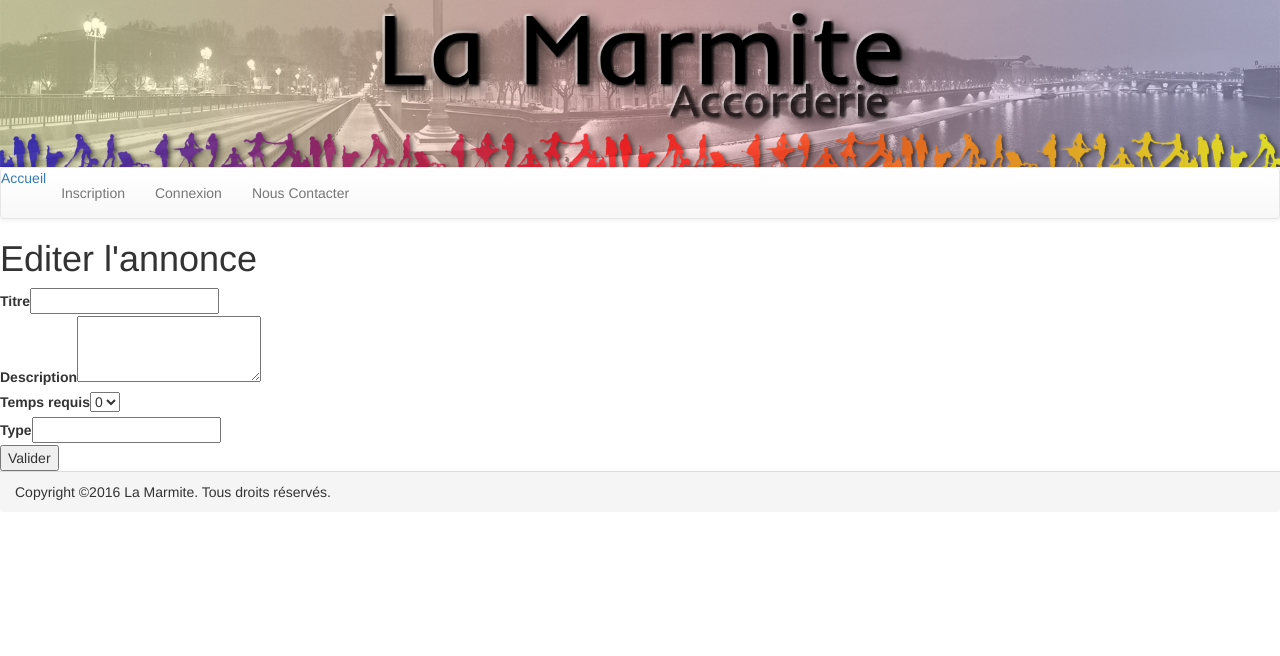
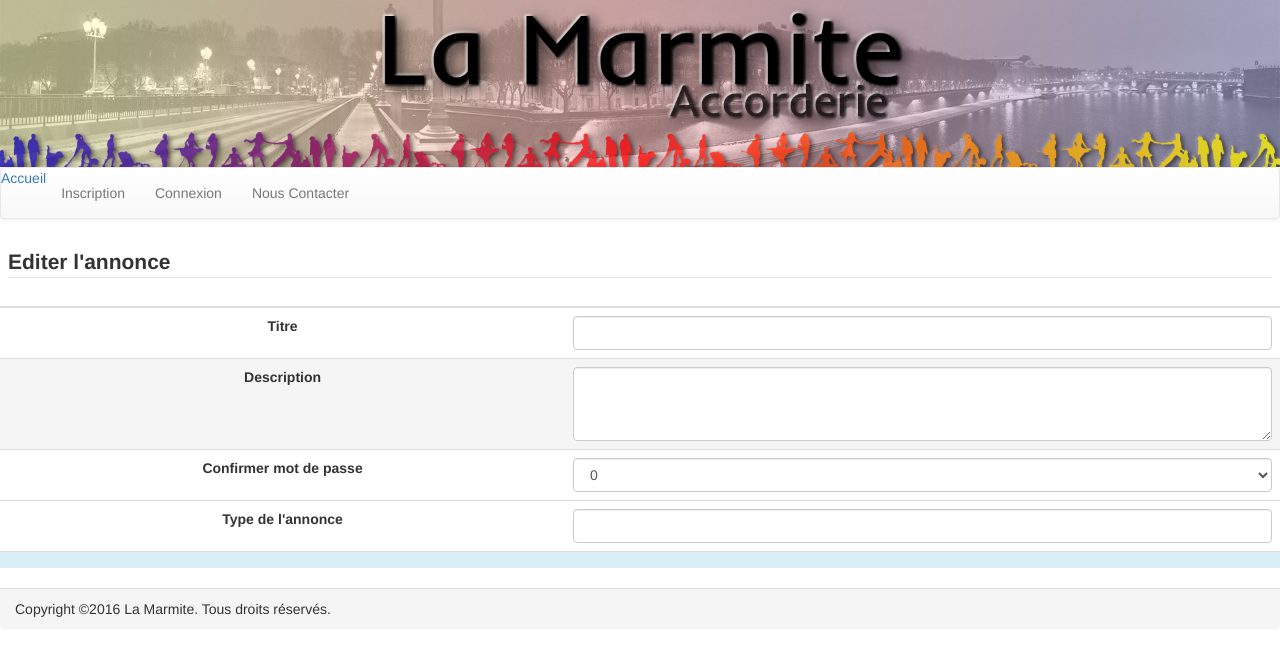
Before and after one commit to NeoLied/AccorderieCakePhp, a CakePHP app: the page made by app/View/Annonces/edit.ctp in a window 1280 px wide. Shown: the top 656 px of the page. Run offline with PHP 8.4 and a stand-in for CakePHP, Linux system fonts and the light colour scheme; the template is opened without the code that fills it, so the values that code supplies are empty; form fields are guessed from the names that the template uses; some libraries are stand-ins or nearby versions.

Commit message:
Bootstrap pour edition annonce

```diff
--- a/app/View/Annonces/edit.ctp
+++ b/app/View/Annonces/edit.ctp
@@ -1,16 +1,49 @@
 <!-- Fichier: /app/View/Posts/edit.ctp -->
-
-<h1>Editer l'annonce</h1>
 <?php
 echo $this->Form->create('Annonce');
-echo $this->Form->input('titre');
-echo $this->Form->input('description', array('rows' => '3'));
-echo $this->Form->input('temps_requis', array(
-      'options' => array(0,1, 2, 3, 4, 5)
-  ));
-echo $this->Form->input('type_id',array(
-    'options' => $type
-));
+
 echo $this->Form->input('id', array('type' => 'hidden'));
-echo $this->Form->end('Valider');
+
 ?>
+
+<div class="table-responsive">
+  <table class="table table-hover" style="text-align:center;">
+    <thead>
+    <tr>
+      <th colspan="99"><legend>Editer l'annonce</legend></th>
+    </tr>
+    </thead>
+    <tbody>
+    <tr>
+      <td><?php
+        echo $this->Form->input('titre',
+            array('label' => 'Titre</td><td>',
+                'class' => 'form-control',));
+        ?></td>
+    </tr>
+    <tr class="active">
+      <td><?php
+        echo $this->Form->input('description',
+            array('label' => 'Description</td><td>',
+                'class' => 'form-control',
+                'rows' => '3'));?></td>
+    </tr>
+    <tr>
+      <td><?php
+        echo $this->Form->input('temps_requis',
+            array('label' => 'Confirmer mot de passe</td><td>',
+                'options' => array(0,1, 2, 3, 4, 5),
+                'class' => 'form-control'));?></td>
+    </tr>
+    <tr>
+      <td><?php
+        echo $this->Form->input('type_id',array(
+            'label' => 'Type de l\'annonce</td><td>',
+            'options' => $type,
+            'class' => 'form-control' ));?></td>
+    </tr>
+    <tr class="info">
+      <td colspan="99"><?php echo $this->Form->end(array('label'=>'Valider', 'class'=>'btn btn-primary'));?></td>
+    </tr>
+</div>
+</table>
```
